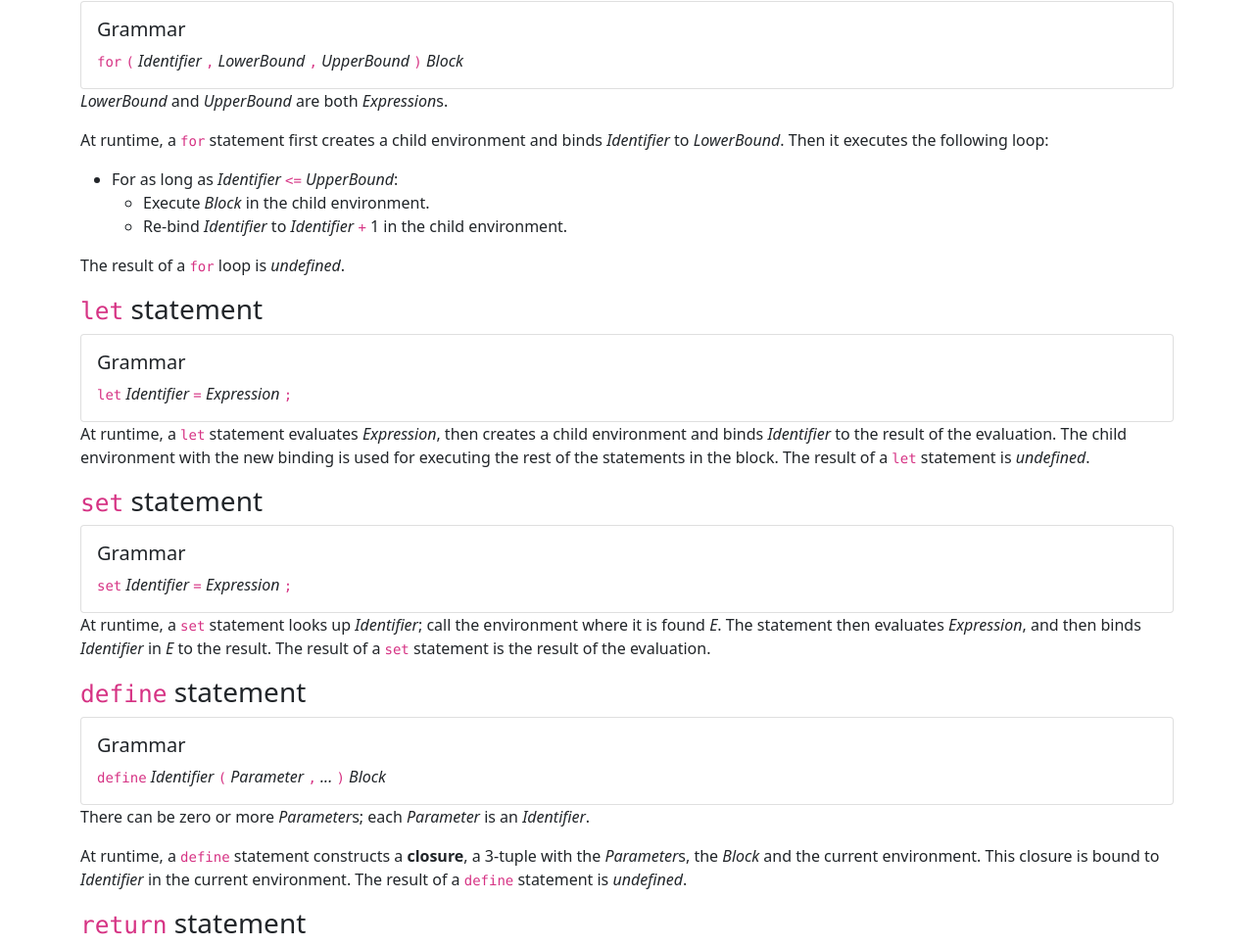
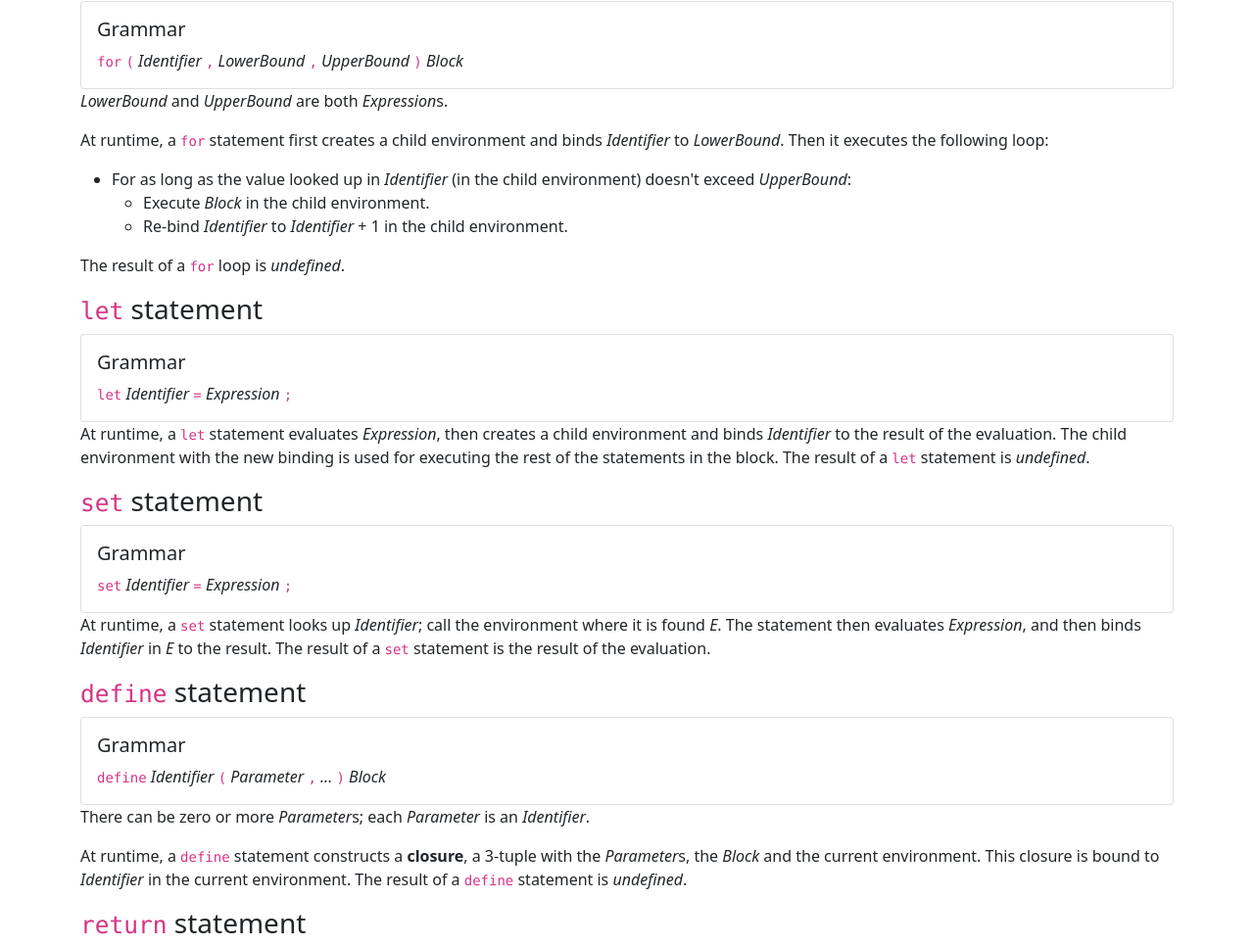
Before and after one commit to masak/crude-spec, a plain HTML site: page index.html in a window 1280 px wide. Shown: the part 1386-2352 px from the top of the page at 98% size. Drawn offline with Linux system fonts and the light colour scheme.

Commit message:
Change the way things are rendered

```diff
--- a/index.html
+++ b/index.html
@@ -86,10 +86,10 @@
       <p>At runtime, a <code>for</code> statement first creates a child environment and binds <var>Identifier</var> to <var>LowerBound</var>. Then it executes the following loop:</p>
 
       <ul>
-        <li>For as long as <var>Identifier</var> <code>&lt;=</code> <var>UpperBound</var>:
+        <li>For as long as the value looked up in <var>Identifier</var> (in the child environment) doesn't exceed <var>UpperBound</var>:
           <ul>
             <li>Execute <var>Block</var> in the child environment.</li>
-            <li>Re-bind <var>Identifier</var> to <var>Identifier</var> <code>+</code> 1 in the child environment.</li>
+            <li>Re-bind <var>Identifier</var> to <var>Identifier</var> + 1 in the child environment.</li>
           </ul>
         </li>
       </ul>
```
